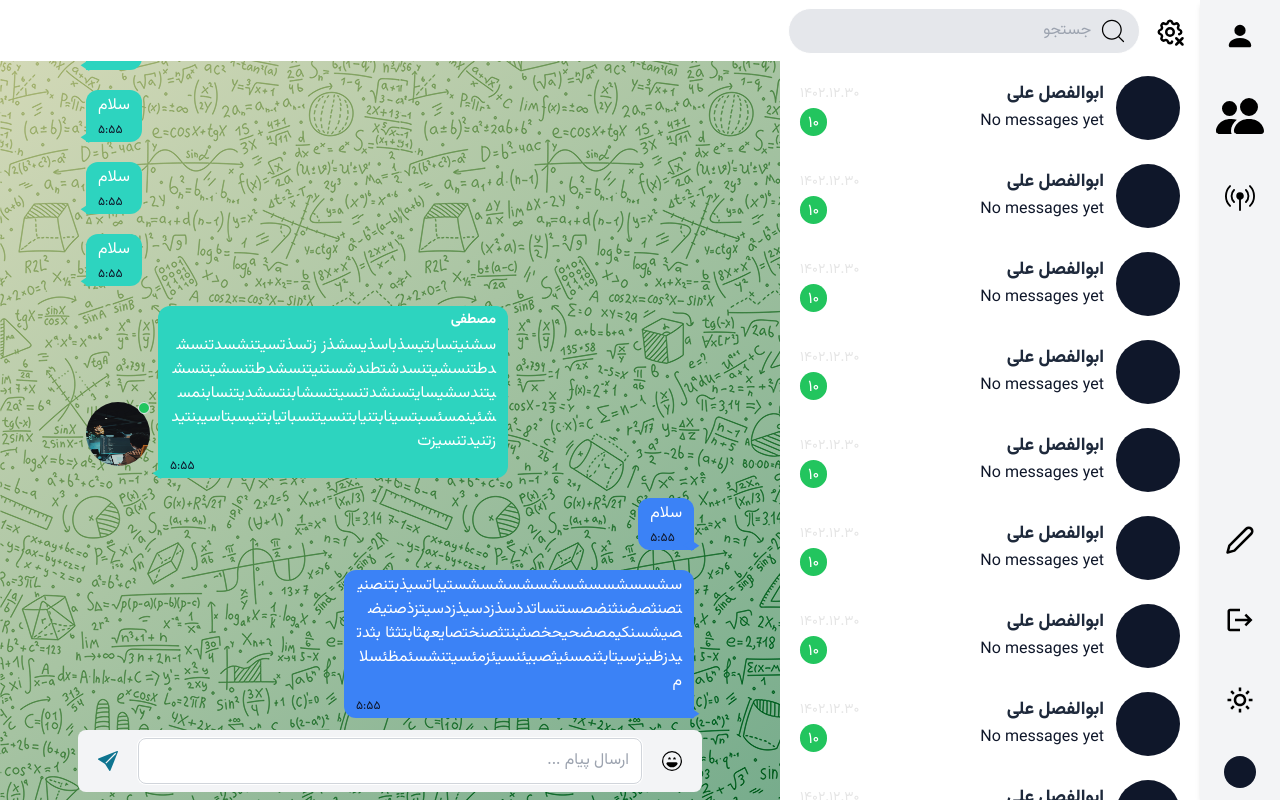
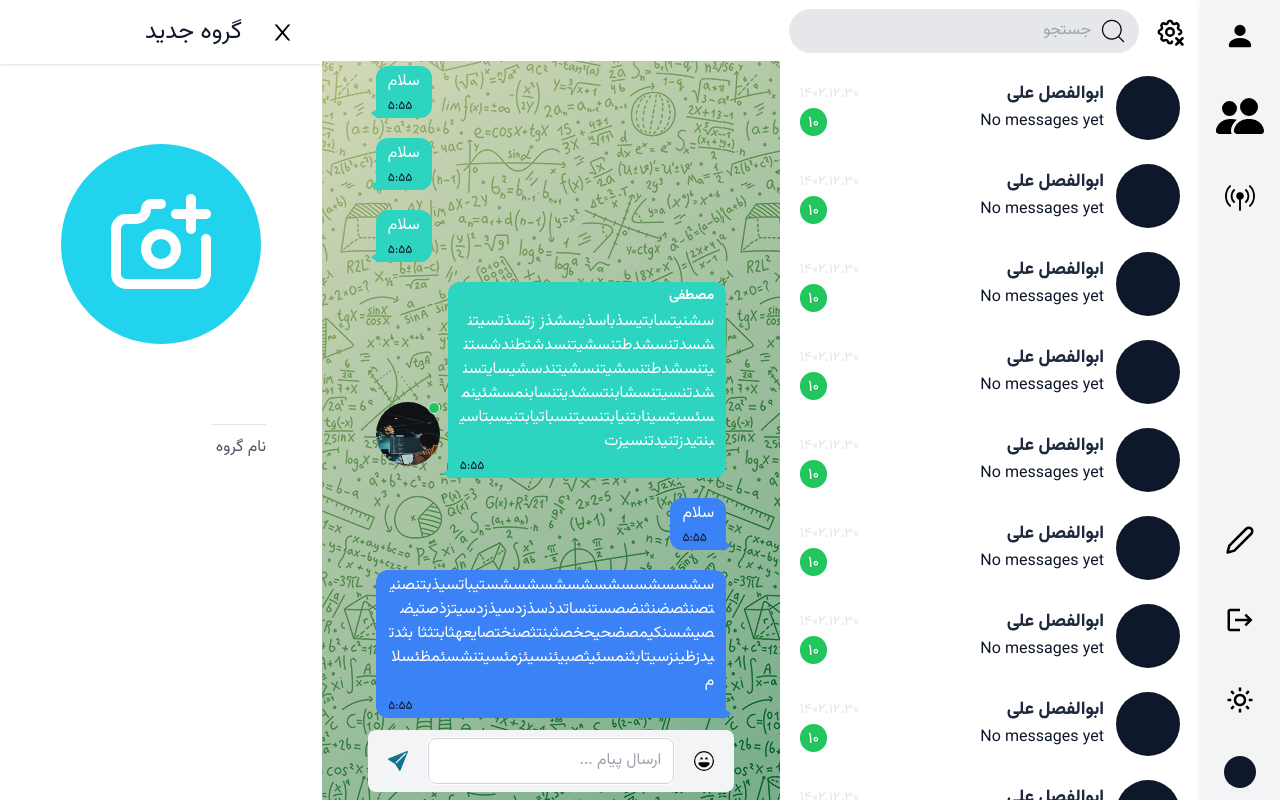
Before and after one commit to Mohaymen-Academy/FE-TEAM2-Messenger, a React (Vite) app: page /chat in a window 1280 px wide. Built offline with nearby package versions, Linux system fonts and the light colour scheme.

Commit message:
Add: profiles

```diff
--- a/src/components/profile/GroupProfile.tsx
+++ b/src/components/profile/GroupProfile.tsx
@@ -1,5 +1,4 @@
 import React from "react";
-import Paragraph from "@/ui/paragraph/Paragraph";
 import Button from "@/ui/button/Button";
 import ProfileColor from "./components/ProfileColor";
 import { FiEdit2 } from "react-icons/fi";
@@ -9,6 +8,7 @@ import SectionHeader, {
   SectionHeaderWithEdit,
 } from "./components/SectionHeader";
 import SectionContainer from "./components/SectionContainer";
+import { Paragraph } from "../ui";
 
 interface groupProfileProps {
   profileName: string;
@@ -19,7 +19,7 @@ const GroupProfile: React.FC<groupProfileProps> = ({ profileName, imgSrc }) => {
   return (
     <SectionContainer>
       {/* Profile header and back button */}
-      <SectionHeaderWithEdit />
+      <SectionHeaderWithEdit title="پروفایل گروه" />
 
       {/* Show even profile image or solid color */}
       {/* Also add a gradient to show profile name and subscribers */}
--- a/src/components/profile/components/Link.tsx
+++ b/src/components/profile/components/Link.tsx
@@ -1,8 +1,8 @@
-import Paragraph from "@/components/ui/paragraph/Paragraph";
 import HoverWrapper from "@/components/wrappers/HoverWrapper";
 import { AiOutlineLink } from "react-icons/ai";
 import { useCopyToClipboard } from "react-use";
 import toast, { Toaster } from "react-hot-toast";
+import { Paragraph } from "@/components/ui";
 
 interface linkProps {
   href: string;
--- a/src/components/profile/components/Notification.tsx
+++ b/src/components/profile/components/Notification.tsx
@@ -1,8 +1,8 @@
-import Paragraph from "@/components/ui/paragraph/Paragraph";
 import Switch from "@/components/ui/switch/Switch";
 import HoverWrapper from "@/components/wrappers/HoverWrapper";
 import React, { useState } from "react";
 import { IoMdNotifications } from "react-icons/io";
+import { Paragraph } from "@/components/ui";
 
 const Notification = () => {
   const [isChecked, setIsChecked] = useState(false);
--- a/src/components/profile/components/SectionContainer.tsx
+++ b/src/components/profile/components/SectionContainer.tsx
@@ -13,7 +13,7 @@ const SectionContainer: React.FC<sectionContainerProps> = ({
       {...props}
       className={merge(
         className,
-        "bg-primary w-[500px] h-screen shadow-lg shadow-slate-900"
+        "bg-primary w-[900px] h-screen shadow-lg shadow-slate-900"
       )}
     >
       {children}
--- a/src/components/profile/components/SectionHeader.tsx
+++ b/src/components/profile/components/SectionHeader.tsx
@@ -1,8 +1,7 @@
-import Button from "@/components/ui/button/Button";
-import Paragraph from "@/components/ui/paragraph/Paragraph";
 import React, { ComponentType } from "react";
 import { AiOutlineClose } from "react-icons/ai";
 import { FiEdit2 } from "react-icons/fi";
+import { Button, Paragraph } from "@/components/ui";
 
 interface sectionHeaderProps {
   title: string;
--- a/src/pages/chat/Chat.tsx
+++ b/src/pages/chat/Chat.tsx
@@ -16,6 +16,8 @@ import Button from "@/components/ui/Button";
 import { useSearchParams } from "react-router-dom";
 import useViewportWidth from "@/hooks/useViewportWidth";
 import { onToggleEmoji } from "@/redux/Slices/appSlice";
+import GroupProfile from "@/components/profile/GroupProfile";
+import GroupCreator from "@/components/profile/GroupCreator";
 const Chat = () => {
   const dispatch = useDispatch();
   const viewPortWidth = useViewportWidth();
@@ -81,23 +83,7 @@ const Chat = () => {
         />
         <FeedWrapper feedShowCriteria={feedShowCriteria} userId="232" />
 
-        {/* ////////////////////// */}
-        {/* <div
-          style={{
-            width: showConversation2 && 0,
-            minWidth: showConversation2 && 0,
-          }}
-          className="h-full lg:w-[400px] sm:min-w-[300px] bg-orange-400/60 transition-all duration-300 absolute left-0 xl:static "
-        >
-          <div className="absolute">
-            <Button
-              className=""
-              onClick={() => setshowConversation2(!showConversation2)}
-            >
-              showCopmlete
-            </Button>
-          </div>
-        </div> */}
+        <GroupCreator />
       </div>
     </div>
   );
```
